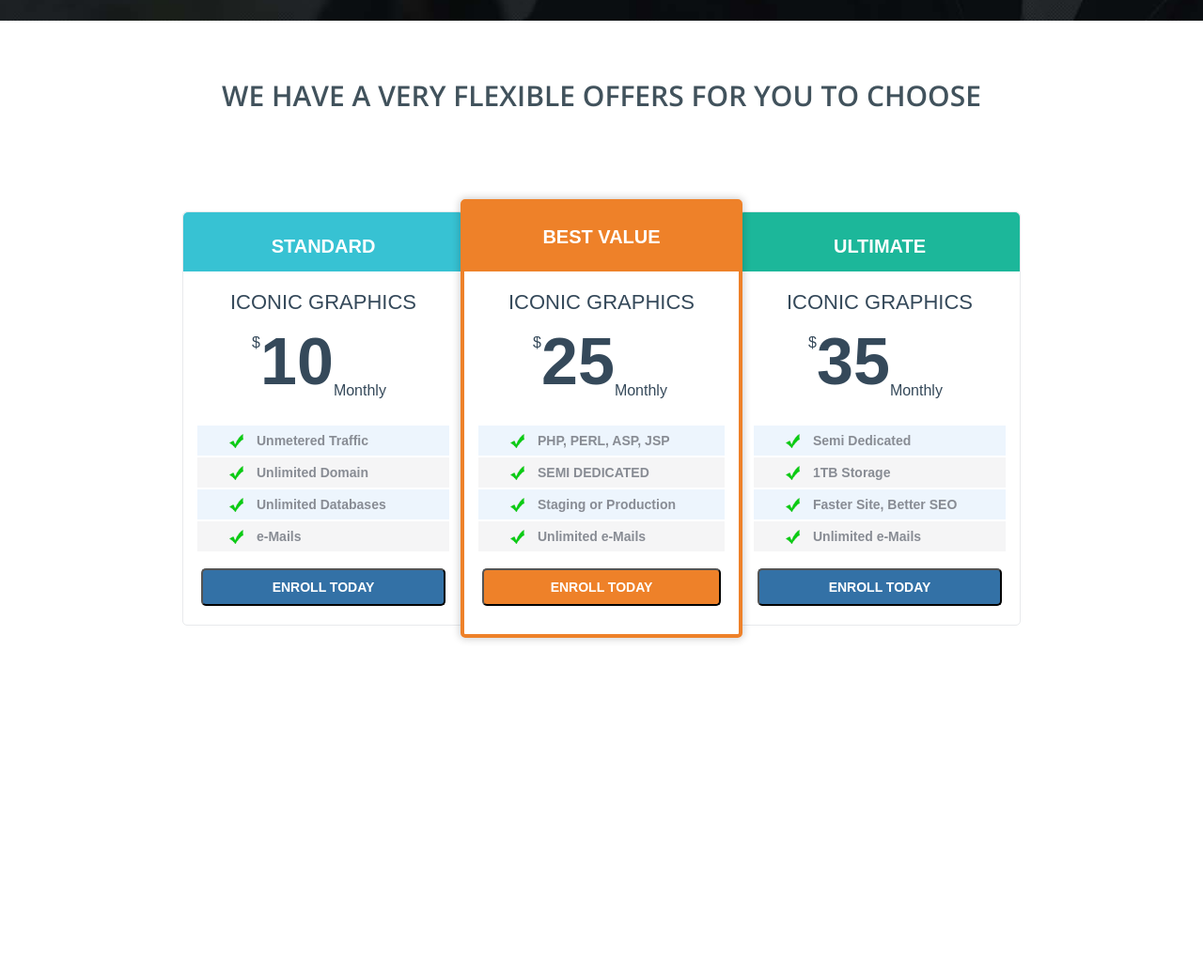
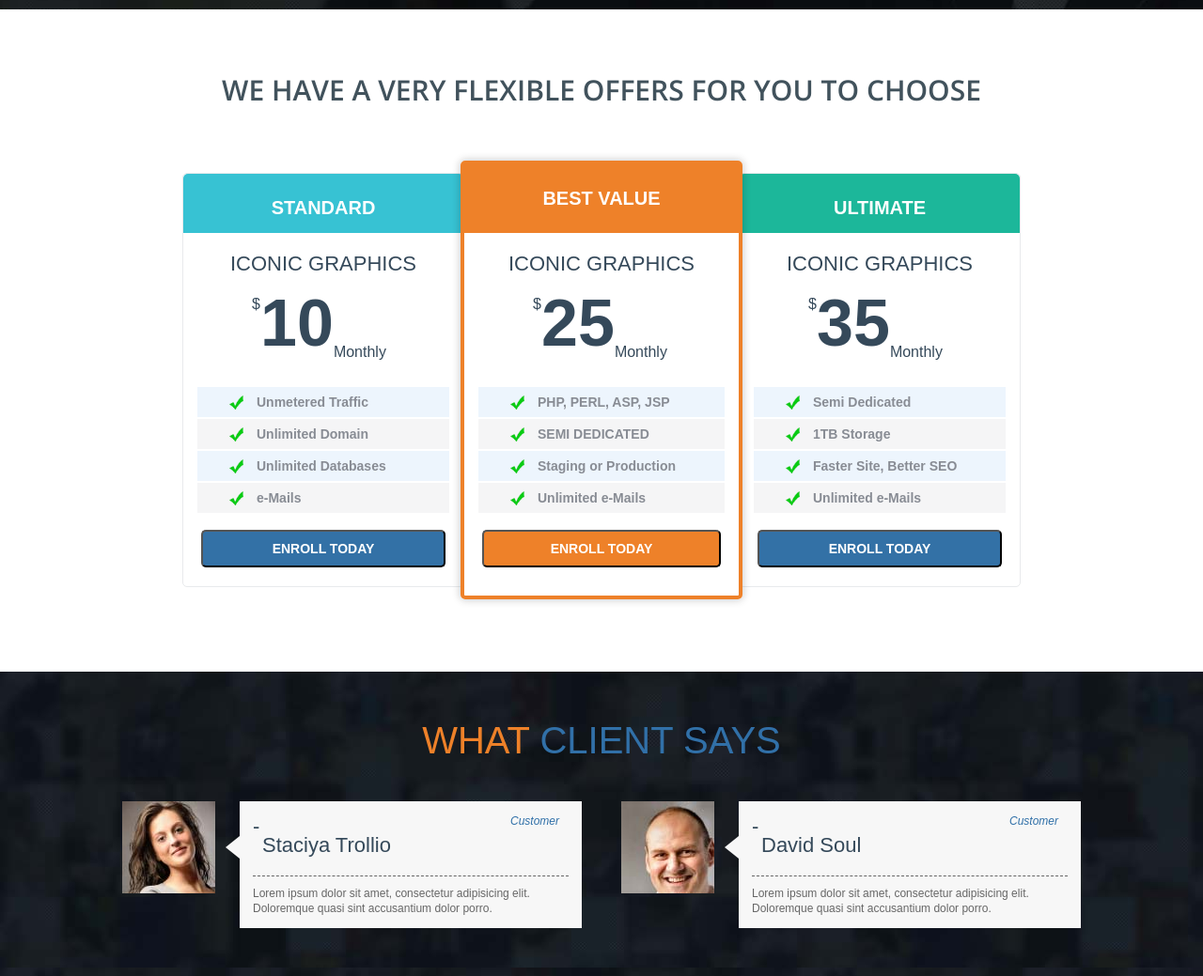
Before and after one commit to dmpvvr/dmpvvr.github.io, a plain HTML site: page iconic/index.html in a window 1280 px wide. Shown: the part 1838-2877 px from the top of the page at 94% size. Before the commit the page ends 2537 px from the top, so only its background shows below. Drawn offline with nearby package versions, Linux system fonts and the light colour scheme.

Commit message:
PerfectPixel and add Testimonials(beta)

```diff
--- a/iconic/css/all.scss
+++ b/iconic/css/all.scss
@@ -1,5 +1,6 @@
 @import 'reset.css';
 @import 'pricing.css';
+@import 'testimonials.css';
 
 @import url('https://fonts.googleapis.com/css?family=Open+Sans:400,600,600i,700');
 
@@ -196,7 +197,7 @@ $maxwidth: 1023px;
 				font-weight: 600;
 				text-transform: uppercase;
 				color: #ee8129;
-				margin-bottom: 12px;
+				margin-bottom: 7px;
 			}
 			span {
 				display: block;
@@ -204,7 +205,7 @@ $maxwidth: 1023px;
 				line-height: 1.7;
 				font-style: italic;
 				color: #fff;
-				margin-bottom: 38px;
+				margin-bottom: 31px;
 			}
 			ul {
 				.list {
--- a/iconic/css/pricing.css
+++ b/iconic/css/pricing.css
@@ -1,6 +1,6 @@
 .pricing_wrapper {
 	width: 300px;
-	margin: 20px auto;
+	margin: 20px auto 77px;
 	position: relative;
 }
 
@@ -8,7 +8,7 @@
 	text-transform: uppercase;
 	text-align: center;
 	color: #41525c;
-	padding: 59px 0 70px;
+	padding: 65px 0 35px;
 	font:
 	600
 	30px
--- /dev/null
+++ b/iconic/css/testimonials.css
@@ -0,0 +1,89 @@
+.testimonials_wrapper {
+	width: 100%;
+	background: url(../images/bg-2.jpg) 0 0 repeat;
+}
+
+.testimonials {
+	width: 1060px;
+	margin: 0 auto;
+	padding-bottom: 30px;
+	border: 1px solid transparent;
+}
+
+.testimonials h2 {
+	text-align: center;
+	font: 40px Arial,sans-serif;
+	color: #3170a8;
+	margin: 50px 0 42px;
+}
+
+.testimonials .first_word {
+	color: #ee8129;
+}
+
+.client {
+	display: inline-block;
+	margin-bottom: 20px;
+	position: relative;
+}
+
+.foto,
+.text_holder {
+	display: inline-block;
+	vertical-align: top;
+}
+
+.foto {
+	margin: 0 26px 0 19px;
+}
+
+.text_holder {
+	width: 364px;
+	min-height: 98px;
+	background: #f7f7f7;
+	padding: 14px;
+	margin-right: 19px;
+}
+
+.text_holder::before {
+	content: '';
+	display: block;
+	width: 0;
+	height: 0;
+	position: absolute;
+	top: calc(49px - 12px);
+	left: 129px;
+	border-top: 12px solid rgba(255,255,255,0);
+	border-right: 15px solid #f7f7f7;
+	border-bottom: 12px solid rgba(255,255,255,0);
+}
+
+.text_holder .text {
+	font: 12px Arial,sans-serif;
+	color: #666;
+}
+
+.text_header {
+	border-bottom: 1px dashed #666;
+	font: italic 12px Arial,sans-serif;
+	color: #3070a8;
+	position: relative;
+	padding: 0 10px 9px;
+	margin-bottom: 9px;
+}
+
+.text_header>.name::before {
+	content: '-';
+	display: block;
+	position: absolute;
+	left: 0;
+	top: 0;
+}
+
+.text_header .name {
+	float: left;
+}
+
+.text_header .position {
+	float: right;
+}
--- a/iconic/index.html
+++ b/iconic/index.html
@@ -58,7 +58,6 @@
 			</div>
 
 			<div class="pricing">
-
 				<h3>We have a very flexible offers for you to choose</h3>
 				<div class="pricing_wrapper">
 					<div class="pricing_container standard">
@@ -84,7 +83,6 @@
 							</div>
 						</form>
 					</div>
-
 					<div class="pricing_container ultimate">
 						<div class="nomination">
 							<span>ULTIMATE</span>
@@ -108,7 +106,6 @@
 							</div>
 						</form>
 					</div>
-
 					<div class="pricing_container best_value">
 						<div class="nomination">
 							<span>BEST VALUE</span>
@@ -133,11 +130,41 @@
 						</form>
 					</div>
 				</div>
+			</div>
+
+			<div class="testimonials_wrapper">
+
+				<div class="testimonials">
+					<h2><span class="first_word">WHAT</span> CLIENT SAYS</h2>
+					<ul>
+						<li class="client">
+							<div class="foto">
+								<img src="images/Staciya_Trollio.jpg" width="99" height="98" alt="foto Staciya Trollio" />
+							</div><div class="text_holder">
+							<div class="text_header clearfix">
+								<div class="name">Staciya Trollio</div>
+								<div class="position">Customer</div>
+							</div><span class="text">Lorem ipsum dolor sit amet, consectetur adipisicing elit. Doloremque quasi sint accusantium dolor porro.</span></div>
+						</li>
+						<li class="client">
+							<div class="foto">
+								<img src="images/David_Soul.jpg" width="99" height="98" alt="foto David Soul" />
+							</div><div class="text_holder">
+							<div class="text_header clearfix">
+								<div class="name">David Soul</div>
+								<div class="position">Customer</div>
+							</div><span class="text">Lorem ipsum dolor sit amet, consectetur adipisicing elit. Doloremque quasi sint accusantium dolor porro.</span></div>
+						</li>
+					</ul>
+				</div>
 
 
 			</div>
 
 
+
+
+
 		</div>
 	</body>
 	</html>
```
Also changed, not shown: iconic/css/all.css, iconic/images/David_Soul.jpg (added), iconic/images/Staciya_Trollio.jpg (added), iconic/images/bg-2.jpg (added), 1 other file. Lines whose indentation alone changed are shown as unchanged.
